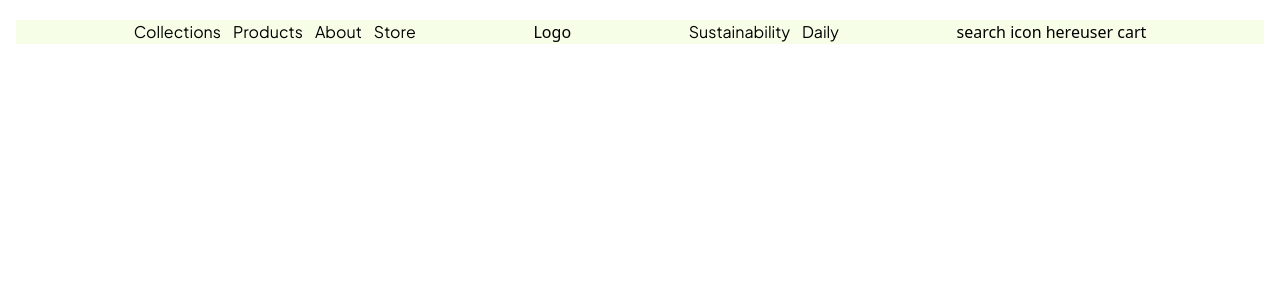
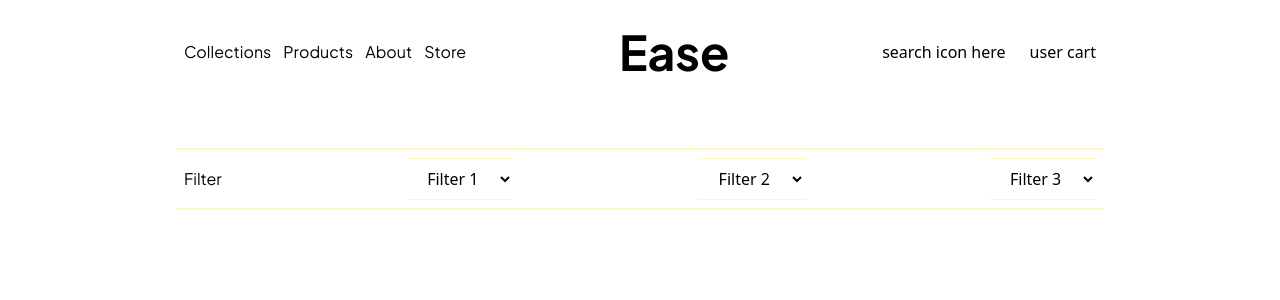
Before and after one commit to prosper980/ease, a React (Vite) app in the folder frontend/: page / in a window 1280 px wide. Shown: the top 300 px of the page. Built offline with nearby package versions, Linux system fonts and the light colour scheme; no server answers.

Commit message:
frontend:working filter

```diff
--- a/frontend/package.json
+++ b/frontend/package.json
@@ -19,6 +19,7 @@
     "react-router-dom": "^6.23.1"
   },
   "devDependencies": {
+    "@tailwindcss/forms": "^0.5.7",
     "@types/axios": "^0.14.0",
     "@types/react": "^18.2.66",
     "@types/react-dom": "^18.2.22",
--- a/frontend/src/components/shop-components/ShopIndex.tsx
+++ b/frontend/src/components/shop-components/ShopIndex.tsx
@@ -1,14 +1,19 @@
-import HeaderMain from "./header-components/header-main";
+import { FilterMain } from "./filter-components/FilterMain";
+import {HeaderMain} from "./header-components/HeaderMain";
 
 
 const ShopHome = () => {
 
     return (
-        <div className=" mt-5 mx-4 bg-lime-50">
+        <div className="mt-5  mx-44">
 
             <header>
                 <HeaderMain />
             </header>
+
+            <div className="mt-16">
+                <FilterMain />
+            </div>
 
         </div>
     )
--- /dev/null
+++ b/frontend/src/components/shop-components/filter-components/FilterComponent.tsx
@@ -0,0 +1,47 @@
+
+
+const FilterLeftComponents = () => {
+
+    return(
+        <div className="">
+            <form className="flex justify-between items-center" action="#" method="post">
+                <div>
+                    <h3 className="font-plus-font">Filter</h3>
+                </div>
+
+                <div className="border-t border-b border-yellow-100">
+                    <select className="px-4 py-2 border-l-0 bg-white outline-0" name="#" id="#">
+                        <option value=""> Filter 1 </option>
+                        <option value="value1"> value 1</option>
+                        <option value="valu2">value 2</option>
+                        <option value="value3">value 3</option>
+                        <option value="value4">value 4</option>
+                    </select>
+                </div>
+
+                <div className="border-t border-b border-yellow-100">
+                    <select className="px-4 py-2 border-l-0 bg-white outline-0" name="#" id="#">
+                        <option value=""> Filter 2 </option>
+                        <option value="value1"> value 1</option>
+                        <option value="valu2">value 2</option>
+                        <option value="value3">value 3</option>
+                        <option value="value4">value 4</option>
+                    </select>
+                </div>
+
+                <div className="border-t border-b border-yellow-100">
+                    <select className="px-4 py-2 border-l-0 bg-white outline-0" name="#" id="#">
+                        <option value=""> Filter 3 </option>
+                        <option value="value1"> value 1</option>
+                        <option value="valu2">value 2</option>
+                        <option value="value3">value 3</option>
+                        <option value="value4">value 4</option>
+                    </select>
+                </div>
+
+            </form>
+        </div>
+    )
+}
+
+export default FilterLeftComponents;
--- /dev/null
+++ b/frontend/src/components/shop-components/filter-components/FilterMain.tsx
@@ -0,0 +1,13 @@
+import FilterLeftComponents from './FilterComponent';
+
+
+export const  FilterMain  = () => {
+
+    return (
+        <div className="border-t-2 border-b-2 border-yellow-100">
+            <div className="py-2 px-2">
+                <FilterLeftComponents />
+            </div>
+        </div>
+    )
+}
--- a/frontend/src/components/shop-components/header-components/header-links-left.tsx
+++ b/frontend/src/components/shop-components/header-components/HeaderLinksLeft.tsx
@@ -4,7 +4,7 @@ const HeaderLinksLeft = () => {
 
     return(
         <div>
-            <ul className=" flex justify-between space-x-3">
+            <ul className=" flex justify-between  space-x-3">
                 <li className=" font-plus-font" >Collections</li>
                 <li className=" font-plus-font">Products</li>
                 <li className=" font-plus-font">About</li>
--- /dev/null
+++ b/frontend/src/components/shop-components/header-components/HeaderMain.tsx
@@ -0,0 +1,22 @@
+import HeaderLinksLeft from "./HeaderLinksLeft";
+import HeaderUserActions from "./HeaderUserAction";
+
+
+export const HeaderMain = () => {
+
+    return (
+        <div className=" flex justify-between items-center p-2">
+            <div>
+                <HeaderLinksLeft />
+            </div>
+
+            <div>
+                <h1 className="text-5xl font-plus-font font-bold"> Ease </h1>
+            </div>
+
+            <div>
+                <HeaderUserActions />
+            </div>
+        </div>
+    )
+}
--- a/frontend/src/components/shop-components/header-components/header-user-action.tsx
+++ b/frontend/src/components/shop-components/header-components/HeaderUserAction.tsx
@@ -4,7 +4,7 @@ import { SignedIn, UserButton } from "@clerk/clerk-react";
 const HeaderUserActions = () => {
 
     return(
-        <div className=" flex justify-between items-center">
+        <div className=" flex justify-between items-center space-x-3">
             <div>
                 <h2>search icon here</h2>
             </div>
--- a/frontend/src/components/shop-components/header-components/header-links-right.tsx
+++ /dev/null
@@ -1,17 +0,0 @@
-
-
-
-const HeaderLinksRight = () => {
-
-    return(
-        <div>
-            <ul className=" flex justify-between space-x-3">
-                <li className=" font-plus-font">Sustainability</li>
-                <li className=" font-plus-font"> Daily </li>
-            </ul>
-        </div>
-
-    )
-}
-
-export default HeaderLinksRight
--- a/frontend/src/components/shop-components/header-components/header-main.tsx
+++ /dev/null
@@ -1,29 +0,0 @@
-import HeaderLinksLeft from "./header-links-left";
-import HeaderLinksRight from "./header-links-right";
-import HeaderUserActions from "./header-user-action";
-
-
-const HeaderMain = () => {
-
-    return (
-        <div className=" flex justify-evenly items-center">
-            <div>
-                <HeaderLinksLeft />
-            </div>
-
-            <div>
-                <h2> Logo </h2>
-            </div>
-
-            <div>
-                <HeaderLinksRight />
-            </div>
-
-            <div>
-                <HeaderUserActions />
-            </div>
-        </div>
-    )
-}
-
-export default HeaderMain;
```
Also changed, not shown: 1 other file (tests, documents, lock files or other folders).
